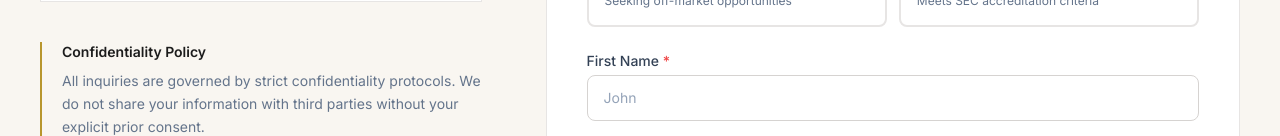
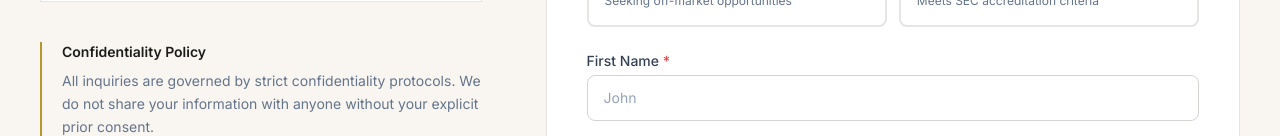
Before and after one commit to nandinikadre7/global-capital-dnt, a Next.js app: page /contact in a window 1280 px wide. Shown: the part 816-952 px from the top of the page. Built offline with nearby package versions, Linux system fonts and the light colour scheme; a web font is replaced by a local one.

Commit message:
Update confidentiality policy wording in contact page

```diff
--- a/src/app/contact/page.tsx
+++ b/src/app/contact/page.tsx
@@ -72,7 +72,7 @@ export default function ContactPage() {
               <div className="border-l-2 border-brand-gold pl-5">
                 <p className="text-brand-charcoal font-semibold text-sm mb-2">Confidentiality Policy</p>
                 <p className="text-slate-500 text-sm leading-relaxed">
-                  All inquiries are governed by strict confidentiality protocols. We do not share your information with third parties without your explicit prior consent.
+                  All inquiries are governed by strict confidentiality protocols. We do not share your information with anyone without your explicit prior consent.
                 </p>
               </div>
 
```
